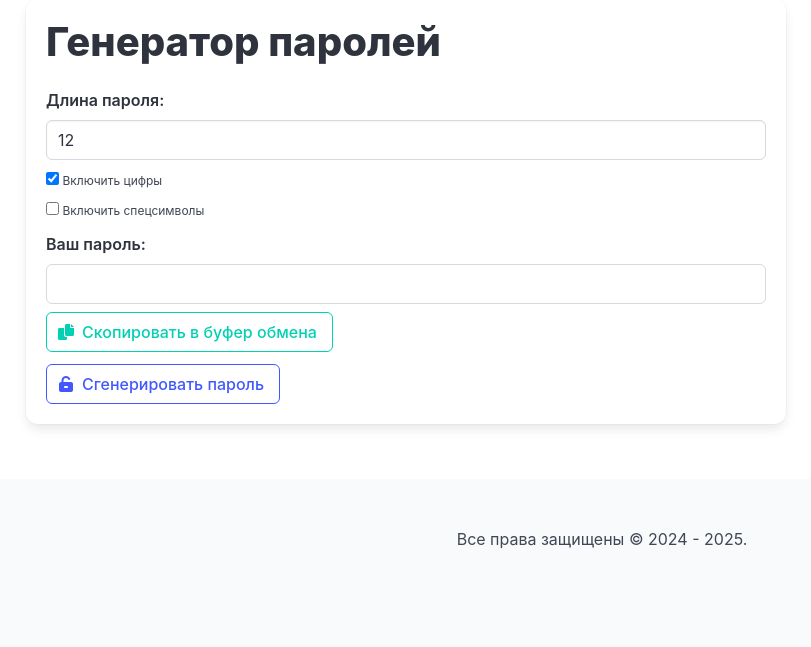
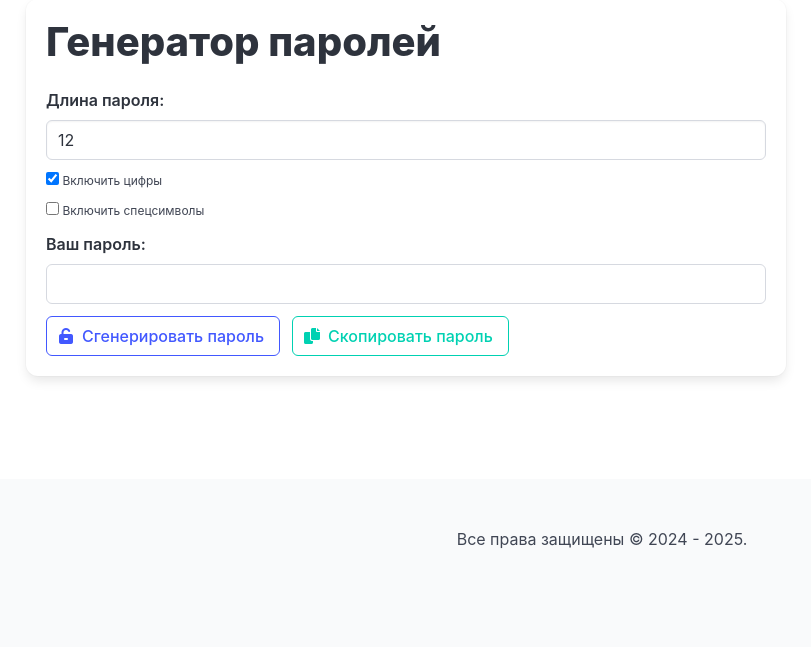
Before and after one commit to 1517mb/cat_time_bot, a Django app: page / in a window 1280 px wide. Shown: the part 153-800 px from the top of the page, without its empty margins (38-849 px from the left). Run offline with Django 5.2, Linux system fonts and the light colour scheme; some libraries are stand-ins or nearby versions.

Commit message:
Fix buttons on one line

```diff
--- a/src/templates/generator/password_generator.html
+++ b/src/templates/generator/password_generator.html
@@ -44,12 +44,6 @@
                     <div id="password-container">
                         <input id="password" class="input" type="text" value="{{ password }}" readonly />
                     </div>
-                    <button class="button is-primary is-outlined mt-2 copy-button" data-target="password">
-                        <span class="icon is-small">
-                            <i class="fa-solid fa-copy"></i>
-                        </span>
-                        <span>Скопировать в буфер обмена</span>
-                    </button>
                 </div>
                 <div class="field is-grouped">
                     <div class="control">
@@ -66,6 +60,14 @@
                         <span>Сгенерировать пароль</span>
                     </button>
                     </div>
+                    <div class="control">
+                        <button class="button is-primary is-outlined copy-button" data-target="password">
+                            <span class="icon is-small">
+                                <i class="fa-solid fa-copy"></i>
+                            </span>
+                            <span>Скопировать пароль</span>
+                        </button>
+                    </div>
                 </div>
             </div>
         </div>
```
